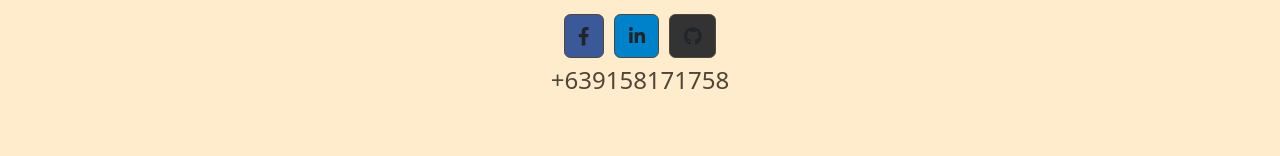
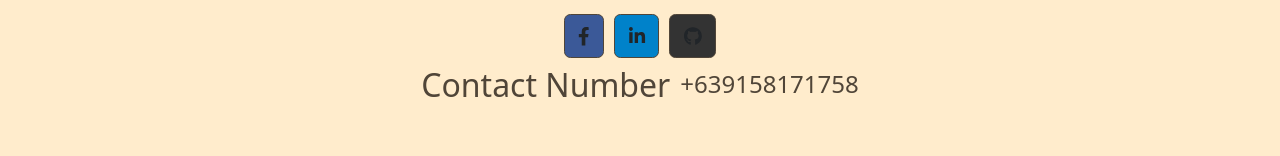
Before and after one commit to HenryPoliquit/HenryPoliquit, a React (Create React App) app: page / in a window 1280 px wide. Shown: the part 3218-3374 px from the top of the page. Built offline with nearby package versions, Linux system fonts and the light colour scheme.

Commit message:
Deployed website

```diff
--- a/src/components/Contact.js
+++ b/src/components/Contact.js
@@ -59,6 +59,7 @@ const Contact = () => {
                 </ScrollAnimation>
                 <ScrollAnimation animateIn="animate__fadeInLeft" animateOnce={true}>
                     <div className="wrap mt-2">
+                        <h2 className="text-dark text-center mb-2">Contact Number</h2>
                         <h4 className="text-dark">
                             +639158171758
                         </h4>
```
